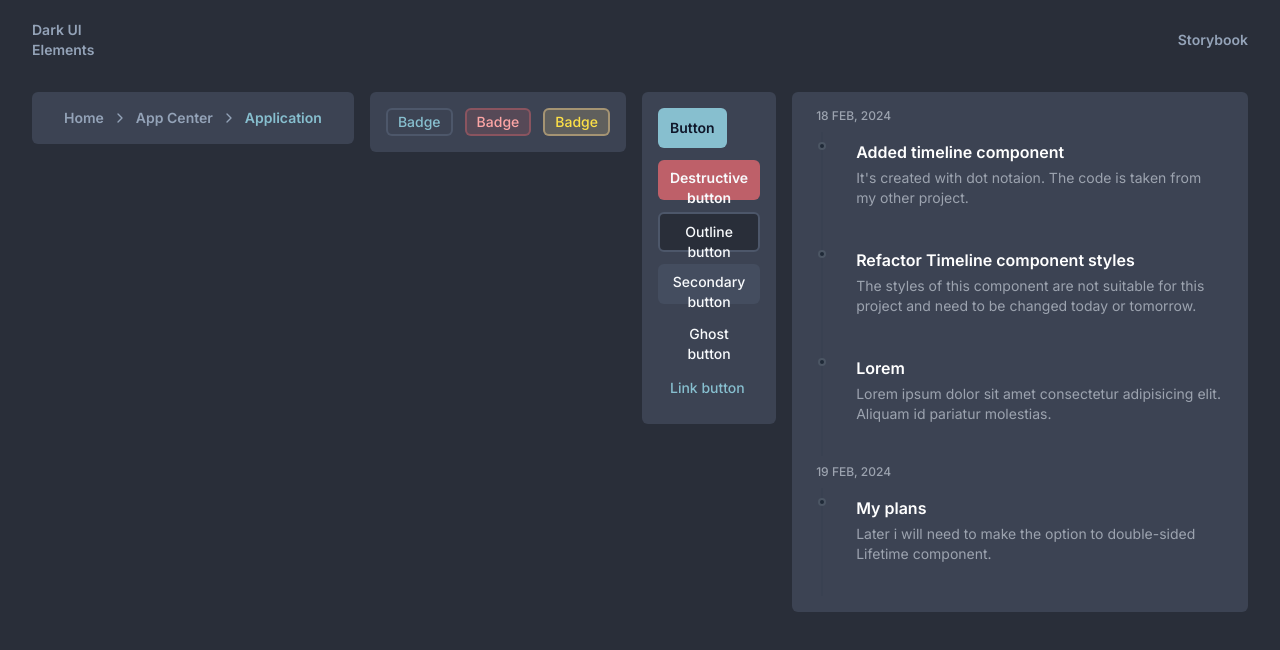
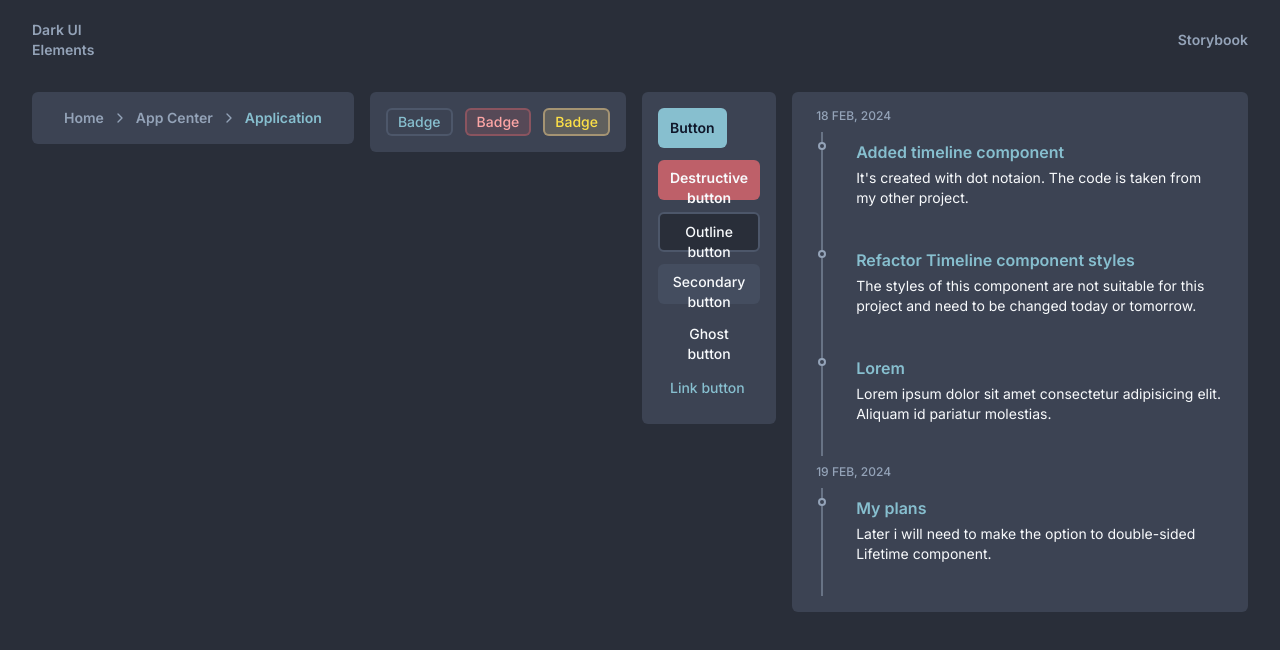
Before and after one commit to togawalk/react-sb, a React (Vite) app: page / in a window 1280 px wide. Shown: the top 650 px of the page. Built offline with nearby package versions, Linux system fonts and the light colour scheme.

Commit message:
chore(Timeline): looks better in this project

```diff
--- a/src/components/ui/Timeline/TimelineBody.tsx
+++ b/src/components/ui/Timeline/TimelineBody.tsx
@@ -6,7 +6,7 @@ interface TimelineBodyProps extends React.HTMLAttributes<HTMLDivElement> {}
 
 export const TimelineBody: FC<TimelineBodyProps> = ({ children }) => {
   return (
-    <div className="mt-1 text-sm text-gray-600 dark:text-gray-400">
+    <div className="mt-1 text-sm text-secondary-foreground">
       {children}
     </div>
   )
--- a/src/components/ui/Timeline/TimelinePoint.tsx
+++ b/src/components/ui/Timeline/TimelinePoint.tsx
@@ -2,13 +2,13 @@
 
 import { FC } from "react"
 
-interface TimelinePointProps extends React.HTMLAttributes<HTMLDivElement> {}
+interface TimelinePointProps extends React.HTMLAttributes<HTMLDivElement> { }
 
 export const TimelinePoint: FC<TimelinePointProps> = () => {
   return (
-    <div className="relative last:after:hidden after:absolute after:top-0 after:bottom-0 after:start-3.5 after:w-px after:-translate-x-[0.5px] after:bg-gray-200 dark:after:bg-gray-700 dark:group-hover:after:bg-gray-600">
+    <div className="relative last:after:hidden after:absolute after:top-0 after:bottom-0 after:start-3.5 after:w-px after:-translate-x-[0.5px] after:bg-muted-foreground group-hover:after:bg-primary">
       <div className="relative z-10 w-7 h-7 flex justify-center items-center">
-        <div className="w-2 h-2 rounded-full bg-white border-2 border-gray-300 group-hover:border-gray-600 dark:bg-gray-800 dark:border-gray-600" />
+        <div className="w-2 h-2 rounded-full bg-card border-2 group-hover:border-primary border-muted-foreground" />
       </div>
     </div>
   )
--- a/src/components/ui/Timeline/TimelineTime.tsx
+++ b/src/components/ui/Timeline/TimelineTime.tsx
@@ -7,7 +7,7 @@ interface TimelineTimeProps extends React.HTMLAttributes<HTMLDivElement> {}
 export const TimelineTime: FC<TimelineTimeProps> = ({ children }) => {
   return (
     <div className="ps-2 my-2 first:mt-0">
-      <h3 className="text-xs font-medium uppercase text-gray-500 dark:text-gray-400">
+      <h3 className="text-xs font-medium uppercase text-muted-foreground">
         {children}
       </h3>
     </div>
--- a/src/components/ui/Timeline/TimelineTitle.tsx
+++ b/src/components/ui/Timeline/TimelineTitle.tsx
@@ -6,6 +6,6 @@ interface TimelineTitleProps extends React.HTMLAttributes<HTMLDivElement> {}
 
 export const TimelineTitle: FC<TimelineTitleProps> = ({ children }) => {
   return (
-    <h3 className="font-semibold text-gray-800 dark:text-white">{children}</h3>
+    <h3 className="font-semibold text-primary">{children}</h3>
   )
 }
```
